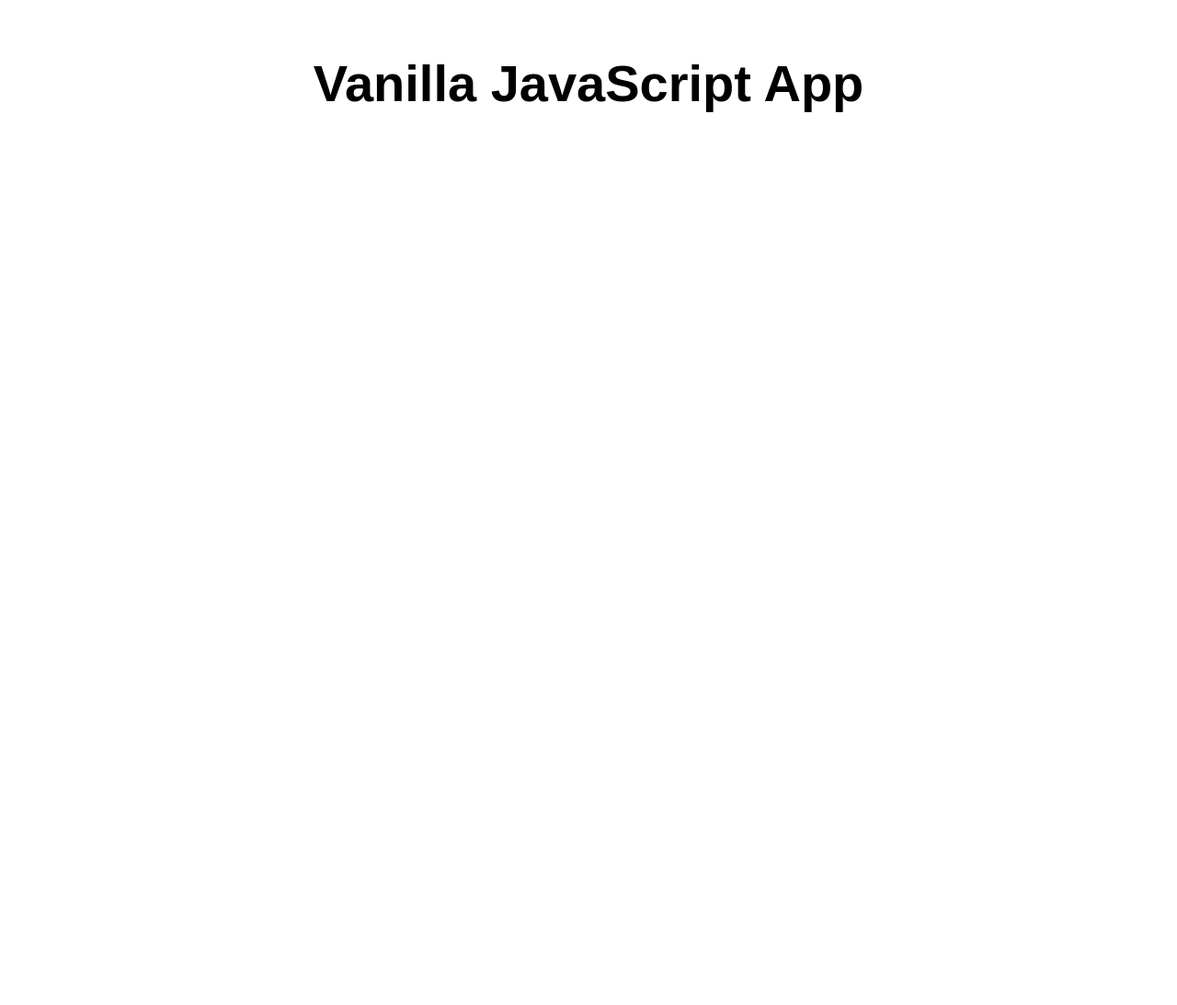
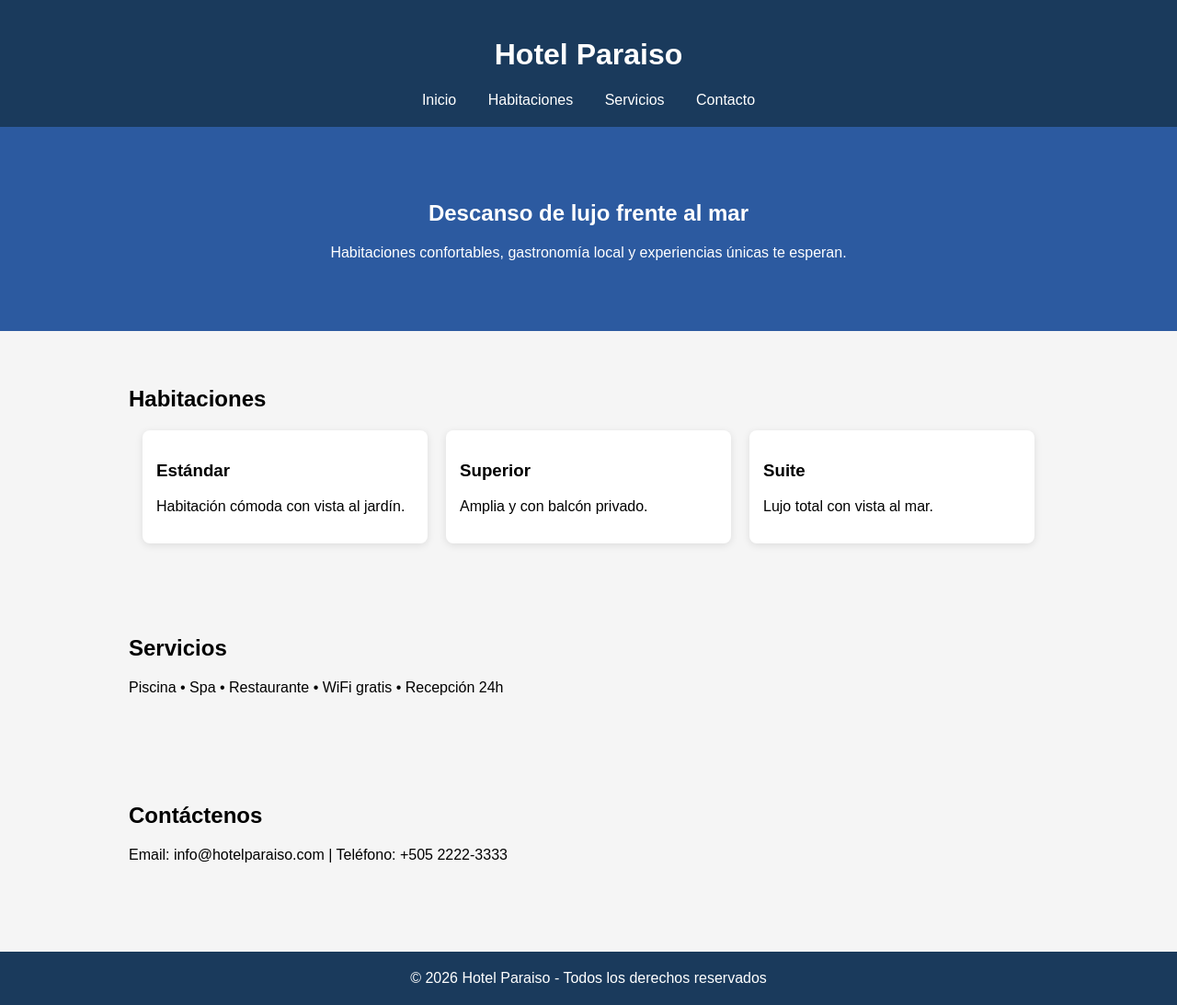
Before and after one commit to nelsonlargaespada0-hue/Hotel-Paraiso, a website: page src/index.html in a window 1280 px wide. Shown: the whole page at 92% size. Before the commit the page ends 800 px from the top, so only its background shows below. Drawn offline with Linux system fonts and the light colour scheme.

Commit message:
Revise index.html for Hotel Paraiso layout and content
Updated the HTML structure and content for the Hotel Paraiso website, including changes to the header, hero section, room descriptions, services, and contact information.

```diff
--- a/src/index.html
+++ b/src/index.html
@@ -1,17 +1,66 @@
 <!DOCTYPE html>
-<html lang="en">
-
+<html lang="es">
 <head>
   <meta charset="UTF-8">
   <meta name="viewport" content="width=device-width, initial-scale=1.0">
-  <link rel="stylesheet" href="styles.css">
-  <title>Vanilla JavaScript App</title>
+  <title>Hotel Paraiso</title>
+  <style>
+    body { font-family: Arial, sans-serif; margin: 0; padding: 0; background: #f5f5f5; }
+    header { background: #1a3a5c; color: white; padding: 20px; text-align: center; }
+    nav a { color: white; margin: 0 15px; text-decoration: none; }
+    .hero { background: #2c5aa0; color: white; padding: 60px 20px; text-align: center; }
+    .section { padding: 40px 20px; max-width: 1000px; margin: auto; }
+    .rooms { display: flex; gap: 20px; flex-wrap: wrap; justify-content: center; }
+    .room { background: white; padding: 15px; border-radius: 8px; width: 280px; box-shadow: 0 2px 8px rgba(0,0,0,0.1); }
+    footer { background: #1a3a5c; color: white; text-align: center; padding: 20px; margin-top: 40px; }
+  </style>
 </head>
+<body>
+  <header>
+    <h1>Hotel Paraiso</h1>
+    <nav>
+      <a href="#">Inicio</a>
+      <a href="#habitaciones">Habitaciones</a>
+      <a href="#servicios">Servicios</a>
+      <a href="#contacto">Contacto</a>
+    </nav>
+  </header>
 
-<body>
-  <main>
-    <h1>Vanilla JavaScript App</h1>
-  </main>
+  <div class="hero">
+    <h2>Descanso de lujo frente al mar</h2>
+    <p>Habitaciones confortables, gastronomía local y experiencias únicas te esperan.</p>
+  </div>
+
+  <div class="section" id="habitaciones">
+    <h2>Habitaciones</h2>
+    <div class="rooms">
+      <div class="room">
+        <h3>Estándar</h3>
+        <p>Habitación cómoda con vista al jardín.</p>
+      </div>
+      <div class="room">
+        <h3>Superior</h3>
+        <p>Amplia y con balcón privado.</p>
+      </div>
+      <div class="room">
+        <h3>Suite</h3>
+        <p>Lujo total con vista al mar.</p>
+      </div>
+    </div>
+  </div>
+
+  <div class="section" id="servicios">
+    <h2>Servicios</h2>
+    <p>Piscina • Spa • Restaurante • WiFi gratis • Recepción 24h</p>
+  </div>
+
+  <div class="section" id="contacto">
+    <h2>Contáctenos</h2>
+    <p>Email: info@hotelparaiso.com | Teléfono: +505 2222-3333</p>
+  </div>
+
+  <footer>
+    © 2026 Hotel Paraiso - Todos los derechos reservados
+  </footer>
 </body>
-
 </html>
```
